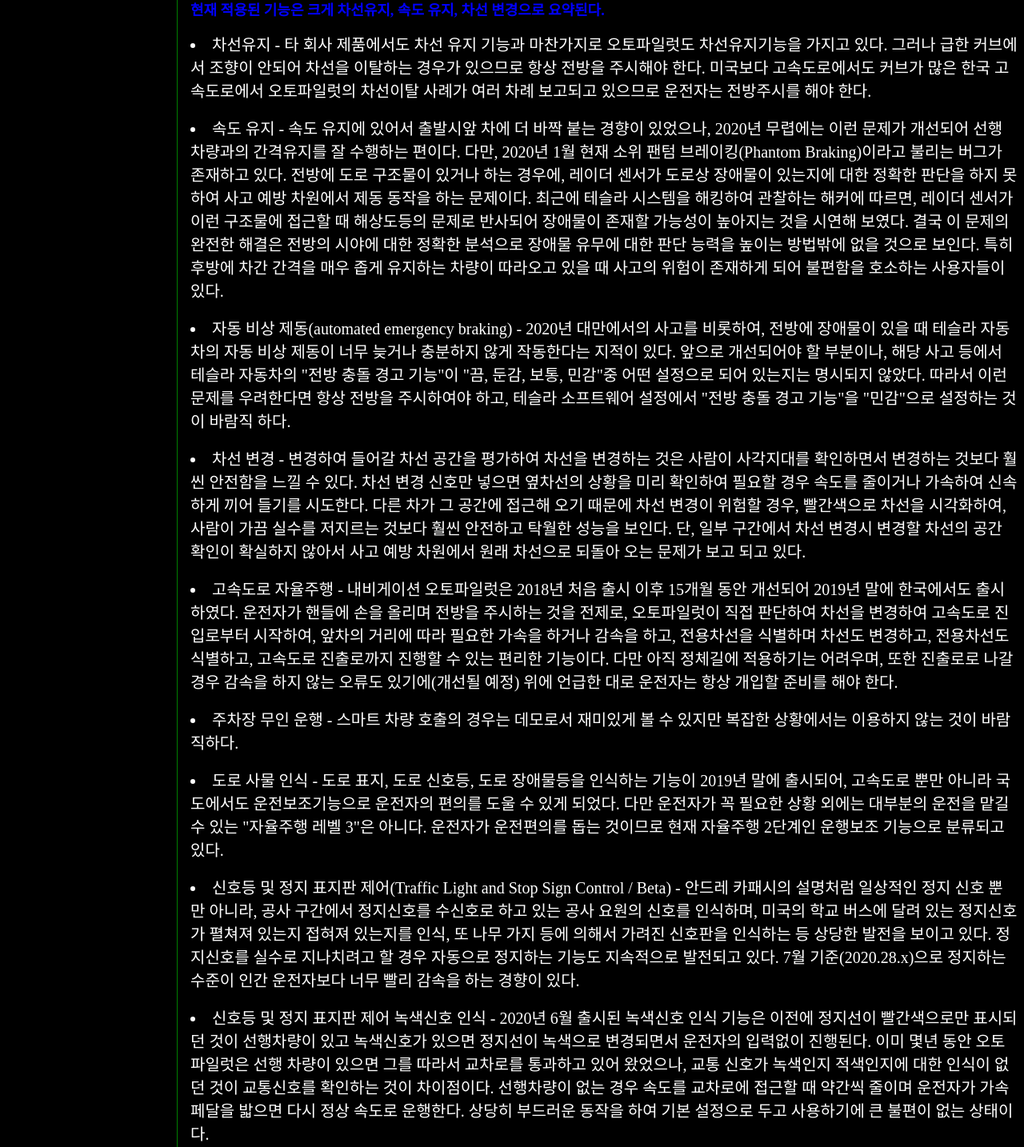
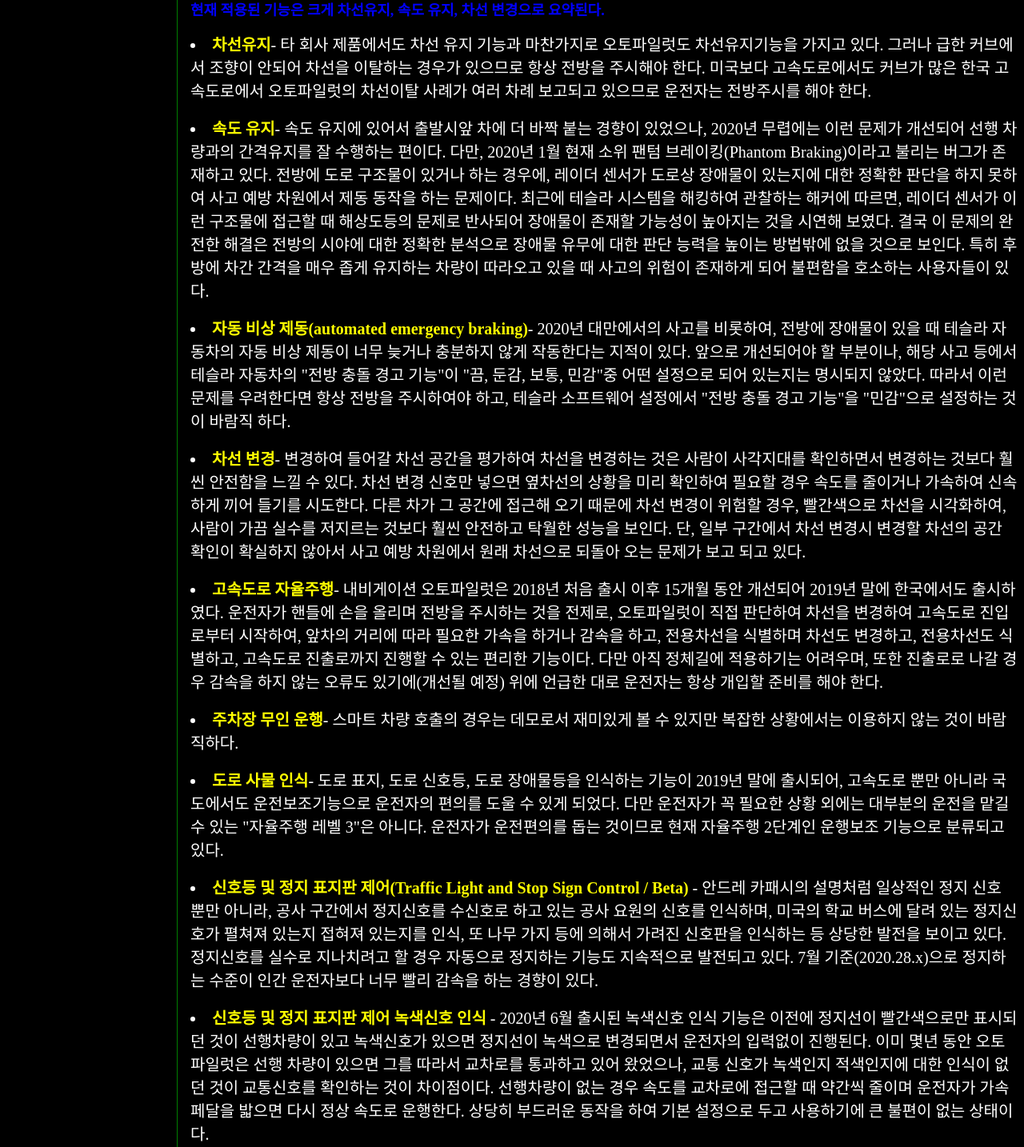
Before and after one commit to leehosung-ho/index, a plain HTML site: page 2.html in a window 1280 px wide. Shown: the part 1074-2508 px from the top of the page at 80% size. Drawn offline with Linux system fonts and the light colour scheme.

Commit message:
Add files via upload

```diff
--- a/2.html
+++ b/2.html
@@ -10,7 +10,11 @@
 
 @import url('https://fonts.googleapis.com/css2?family=Bebas+Neue&display=swap');
 
+span{
+  color:yellow;
+    font-weight: bold;
 
+}
 body {
   background-color: black;
 
@@ -145,27 +149,27 @@
 <p><font size="4" color="blue"><strong>현재 적용된 기능은 크게 차선유지, 속도 유지, 차선 변경으로 요약된다.</strong></font></p>
 
 <div id="ababab">
-<li>차선유지 - 타 회사 제품에서도 차선 유지 기능과 마찬가지로 오토파일럿도 차선유지기능을 가지고 있다. 그러나 급한 커브에서 조향이 안되어 차선을 이탈하는 경우가 있으므로 항상 전방을 주시해야 한다.
+<li><span>차선유지</span>- 타 회사 제품에서도 차선 유지 기능과 마찬가지로 오토파일럿도 차선유지기능을 가지고 있다. 그러나 급한 커브에서 조향이 안되어 차선을 이탈하는 경우가 있으므로 항상 전방을 주시해야 한다.
   미국보다 고속도로에서도 커브가 많은 한국 고속도로에서 오토파일럿의 차선이탈 사례가 여러 차례 보고되고 있으므로 운전자는 전방주시를 해야 한다.</li>
 <br>
-<li>속도 유지 - 속도 유지에 있어서 출발시앞 차에 더 바짝 붙는 경향이 있었으나, 2020년 무렵에는 이런 문제가 개선되어 선행 차량과의 간격유지를 잘 수행하는 편이다. 다만, 2020년 1월 현재 소위 팬텀 브레이킹(Phantom Braking)이라고 불리는 버그가 존재하고 있다. 전방에 도로 구조물이 있거나 하는 경우에, 레이더 센서가 도로상 장애물이 있는지에 대한 정확한 판단을 하지 못하여 사고 예방 차원에서 제동 동작을 하는 문제이다. 최근에 테슬라 시스템을 해킹하여 관찰하는 해커에 따르면, 레이더 센서가 이런 구조물에 접근할 때 해상도등의 문제로 반사되어 장애물이 존재할 가능성이 높아지는 것을 시연해 보였다. 결국 이 문제의 완전한 해결은 전방의 시야에 대한 정확한 분석으로 장애물 유무에 대한 판단 능력을 높이는 방법밖에 없을 것으로 보인다. 특히 후방에 차간 간격을 매우 좁게 유지하는 차량이 따라오고 있을 때 사고의 위험이 존재하게 되어 불편함을 호소하는 사용자들이 있다.</li>
+<li><span>속도 유지</span>- 속도 유지에 있어서 출발시앞 차에 더 바짝 붙는 경향이 있었으나, 2020년 무렵에는 이런 문제가 개선되어 선행 차량과의 간격유지를 잘 수행하는 편이다. 다만, 2020년 1월 현재 소위 팬텀 브레이킹(Phantom Braking)이라고 불리는 버그가 존재하고 있다. 전방에 도로 구조물이 있거나 하는 경우에, 레이더 센서가 도로상 장애물이 있는지에 대한 정확한 판단을 하지 못하여 사고 예방 차원에서 제동 동작을 하는 문제이다. 최근에 테슬라 시스템을 해킹하여 관찰하는 해커에 따르면, 레이더 센서가 이런 구조물에 접근할 때 해상도등의 문제로 반사되어 장애물이 존재할 가능성이 높아지는 것을 시연해 보였다. 결국 이 문제의 완전한 해결은 전방의 시야에 대한 정확한 분석으로 장애물 유무에 대한 판단 능력을 높이는 방법밖에 없을 것으로 보인다. 특히 후방에 차간 간격을 매우 좁게 유지하는 차량이 따라오고 있을 때 사고의 위험이 존재하게 되어 불편함을 호소하는 사용자들이 있다.</li>
 <br>
-<li>자동 비상 제동(automated emergency braking) - 2020년 대만에서의 사고를 비롯하여, 전방에 장애물이 있을 때 테슬라 자동차의 자동 비상 제동이 너무 늦거나 충분하지 않게 작동한다는 지적이 있다. 앞으로 개선되어야 할 부분이나, 해당 사고 등에서 테슬라 자동차의 "전방 충돌 경고 기능"이 "끔, 둔감, 보통, 민감"중 어떤 설정으로 되어 있는지는 명시되지 않았다. 따라서 이런 문제를 우려한다면 항상 전방을 주시하여야 하고, 테슬라 소프트웨어 설정에서 "전방 충돌 경고 기능"을 "민감"으로 설정하는 것이 바람직 하다.
+<li><span>자동 비상 제동(automated emergency braking)</span>- 2020년 대만에서의 사고를 비롯하여, 전방에 장애물이 있을 때 테슬라 자동차의 자동 비상 제동이 너무 늦거나 충분하지 않게 작동한다는 지적이 있다. 앞으로 개선되어야 할 부분이나, 해당 사고 등에서 테슬라 자동차의 "전방 충돌 경고 기능"이 "끔, 둔감, 보통, 민감"중 어떤 설정으로 되어 있는지는 명시되지 않았다. 따라서 이런 문제를 우려한다면 항상 전방을 주시하여야 하고, 테슬라 소프트웨어 설정에서 "전방 충돌 경고 기능"을 "민감"으로 설정하는 것이 바람직 하다.
 </li>
 <br>
-<li>차선 변경 - 변경하여 들어갈 차선 공간을 평가하여 차선을 변경하는 것은 사람이 사각지대를 확인하면서 변경하는 것보다 훨씬 안전함을 느낄 수 있다. 차선 변경 신호만 넣으면 옆차선의 상황을 미리 확인하여 필요할 경우 속도를 줄이거나 가속하여 신속하게 끼어 들기를 시도한다. 다른 차가 그 공간에 접근해 오기 때문에 차선 변경이 위험할 경우, 빨간색으로 차선을 시각화하여, 사람이 가끔 실수를 저지르는 것보다 훨씬 안전하고 탁월한 성능을 보인다. 단, 일부 구간에서 차선 변경시 변경할 차선의 공간 확인이 확실하지 않아서 사고 예방 차원에서 원래 차선으로 되돌아 오는 문제가 보고 되고 있다.</li>
+<li><span>차선 변경</span>- 변경하여 들어갈 차선 공간을 평가하여 차선을 변경하는 것은 사람이 사각지대를 확인하면서 변경하는 것보다 훨씬 안전함을 느낄 수 있다. 차선 변경 신호만 넣으면 옆차선의 상황을 미리 확인하여 필요할 경우 속도를 줄이거나 가속하여 신속하게 끼어 들기를 시도한다. 다른 차가 그 공간에 접근해 오기 때문에 차선 변경이 위험할 경우, 빨간색으로 차선을 시각화하여, 사람이 가끔 실수를 저지르는 것보다 훨씬 안전하고 탁월한 성능을 보인다. 단, 일부 구간에서 차선 변경시 변경할 차선의 공간 확인이 확실하지 않아서 사고 예방 차원에서 원래 차선으로 되돌아 오는 문제가 보고 되고 있다.</li>
 <br>
-<li>고속도로 자율주행 - 내비게이션 오토파일럿은 2018년 처음 출시 이후 15개월 동안 개선되어 2019년 말에 한국에서도 출시하였다. 운전자가 핸들에 손을 올리며 전방을 주시하는 것을 전제로, 오토파일럿이 직접 판단하여 차선을 변경하여 고속도로 진입로부터 시작하여, 앞차의 거리에 따라 필요한 가속을 하거나 감속을 하고, 전용차선을 식별하며 차선도 변경하고, 전용차선도 식별하고, 고속도로 진출로까지 진행할 수 있는 편리한 기능이다. 다만 아직 정체길에 적용하기는 어려우며, 또한 진출로로 나갈 경우 감속을 하지 않는 오류도 있기에(개선될 예정) 위에 언급한 대로 운전자는 항상 개입할 준비를 해야 한다.
+<li><span>고속도로 자율주행</span>- 내비게이션 오토파일럿은 2018년 처음 출시 이후 15개월 동안 개선되어 2019년 말에 한국에서도 출시하였다. 운전자가 핸들에 손을 올리며 전방을 주시하는 것을 전제로, 오토파일럿이 직접 판단하여 차선을 변경하여 고속도로 진입로부터 시작하여, 앞차의 거리에 따라 필요한 가속을 하거나 감속을 하고, 전용차선을 식별하며 차선도 변경하고, 전용차선도 식별하고, 고속도로 진출로까지 진행할 수 있는 편리한 기능이다. 다만 아직 정체길에 적용하기는 어려우며, 또한 진출로로 나갈 경우 감속을 하지 않는 오류도 있기에(개선될 예정) 위에 언급한 대로 운전자는 항상 개입할 준비를 해야 한다.
 </li>
 <br>
-<li>주차장 무인 운행 - 스마트 차량 호출의 경우는 데모로서 재미있게 볼 수 있지만 복잡한 상황에서는 이용하지 않는 것이 바람직하다.</li>
+<li><span>주차장 무인 운행</span>- 스마트 차량 호출의 경우는 데모로서 재미있게 볼 수 있지만 복잡한 상황에서는 이용하지 않는 것이 바람직하다.</li>
 <br>
-<li>도로 사물 인식 - 도로 표지, 도로 신호등, 도로 장애물등을 인식하는 기능이 2019년 말에 출시되어, 고속도로 뿐만 아니라 국도에서도 운전보조기능으로 운전자의 편의를 도울 수 있게 되었다. 다만 운전자가 꼭 필요한 상황 외에는 대부분의 운전을 맡길 수 있는 "자율주행 레벨 3"은 아니다. 운전자가 운전편의를 돕는 것이므로 현재 자율주행 2단계인 운행보조 기능으로 분류되고 있다.</li>
+<li><span>도로 사물 인식</span>- 도로 표지, 도로 신호등, 도로 장애물등을 인식하는 기능이 2019년 말에 출시되어, 고속도로 뿐만 아니라 국도에서도 운전보조기능으로 운전자의 편의를 도울 수 있게 되었다. 다만 운전자가 꼭 필요한 상황 외에는 대부분의 운전을 맡길 수 있는 "자율주행 레벨 3"은 아니다. 운전자가 운전편의를 돕는 것이므로 현재 자율주행 2단계인 운행보조 기능으로 분류되고 있다.</li>
 <br>
-<li>신호등 및 정지 표지판 제어(Traffic Light and Stop Sign Control / Beta) - 안드레 카패시의 설명처럼 일상적인 정지 신호 뿐만 아니라, 공사 구간에서 정지신호를 수신호로 하고 있는 공사 요원의 신호를 인식하며, 미국의 학교 버스에 달려 있는 정지신호가 펼쳐져 있는지 접혀져 있는지를 인식, 또 나무 가지 등에 의해서 가려진 신호판을 인식하는 등 상당한 발전을 보이고 있다. 정지신호를 실수로 지나치려고 할 경우 자동으로 정지하는 기능도 지속적으로 발전되고 있다. 7월 기준(2020.28.x)으로 정지하는 수준이 인간 운전자보다 너무 빨리 감속을 하는 경향이 있다.
+<li><span>신호등 및 정지 표지판 제어(Traffic Light and Stop Sign Control / Beta)</span> - 안드레 카패시의 설명처럼 일상적인 정지 신호 뿐만 아니라, 공사 구간에서 정지신호를 수신호로 하고 있는 공사 요원의 신호를 인식하며, 미국의 학교 버스에 달려 있는 정지신호가 펼쳐져 있는지 접혀져 있는지를 인식, 또 나무 가지 등에 의해서 가려진 신호판을 인식하는 등 상당한 발전을 보이고 있다. 정지신호를 실수로 지나치려고 할 경우 자동으로 정지하는 기능도 지속적으로 발전되고 있다. 7월 기준(2020.28.x)으로 정지하는 수준이 인간 운전자보다 너무 빨리 감속을 하는 경향이 있다.
 </li>
 <br>
-<li>신호등 및 정지 표지판 제어 녹색신호 인식 - 2020년 6월 출시된 녹색신호 인식 기능은 이전에 정지선이 빨간색으로만 표시되던 것이 선행차량이 있고 녹색신호가 있으면 정지선이 녹색으로 변경되면서 운전자의 입력없이 진행된다. 이미 몇년 동안 오토파일럿은 선행 차량이 있으면 그를 따라서 교차로를 통과하고 있어 왔었으나, 교통 신호가 녹색인지 적색인지에 대한 인식이 없던 것이 교통신호를 확인하는 것이 차이점이다. 선행차량이 없는 경우 속도를 교차로에 접근할 때 약간씩 줄이며 운전자가 가속 페달을 밟으면 다시 정상 속도로 운행한다. 상당히 부드러운 동작을 하여 기본 설정으로 두고 사용하기에 큰 불편이 없는 상태이다.</li>
+<li><span>신호등 및 정지 표지판 제어 녹색신호 인식</span> - 2020년 6월 출시된 녹색신호 인식 기능은 이전에 정지선이 빨간색으로만 표시되던 것이 선행차량이 있고 녹색신호가 있으면 정지선이 녹색으로 변경되면서 운전자의 입력없이 진행된다. 이미 몇년 동안 오토파일럿은 선행 차량이 있으면 그를 따라서 교차로를 통과하고 있어 왔었으나, 교통 신호가 녹색인지 적색인지에 대한 인식이 없던 것이 교통신호를 확인하는 것이 차이점이다. 선행차량이 없는 경우 속도를 교차로에 접근할 때 약간씩 줄이며 운전자가 가속 페달을 밟으면 다시 정상 속도로 운행한다. 상당히 부드러운 동작을 하여 기본 설정으로 두고 사용하기에 큰 불편이 없는 상태이다.</li>
 
 </div>
 <p><font size="10" color="red"><strong>실제 주행 영상</strong></font></p>
```
Also changed, not shown: 1.html (+9 -4 lines), 1ALPHA.html (+11 -6 lines).
